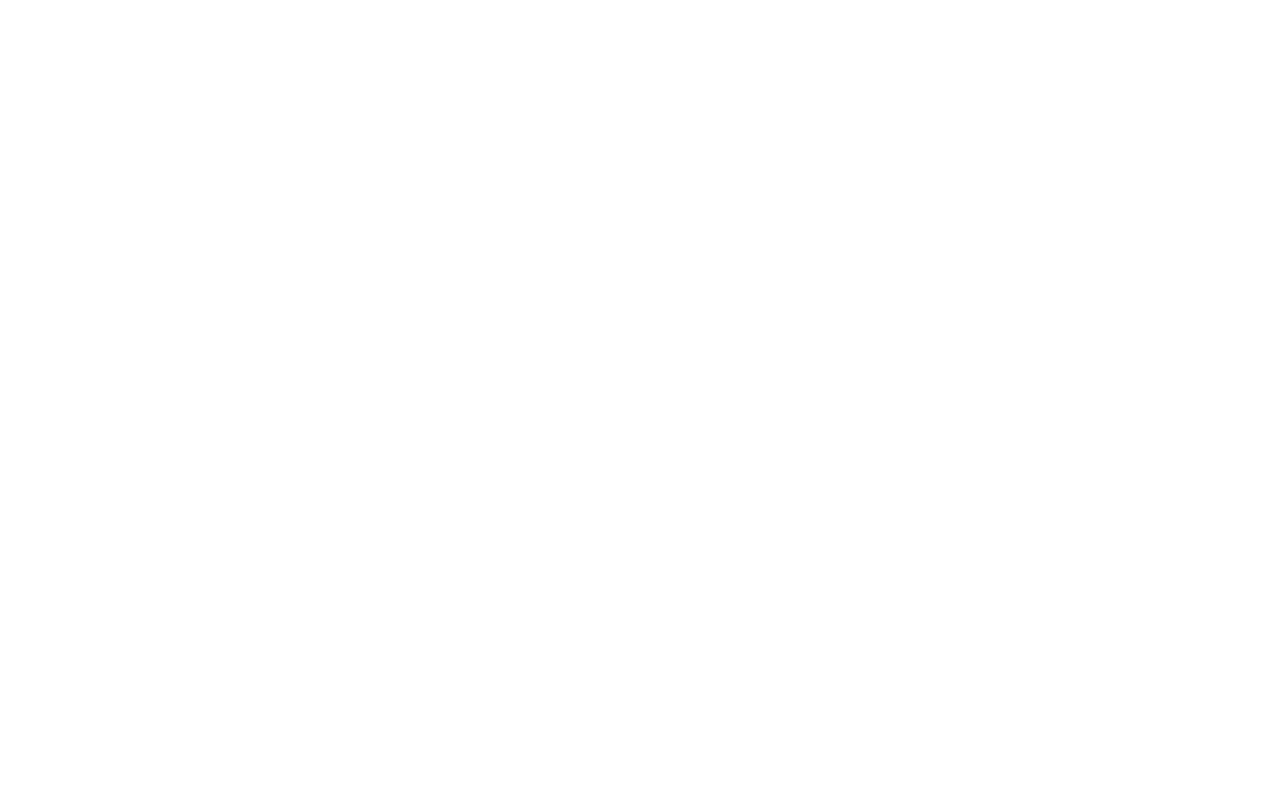
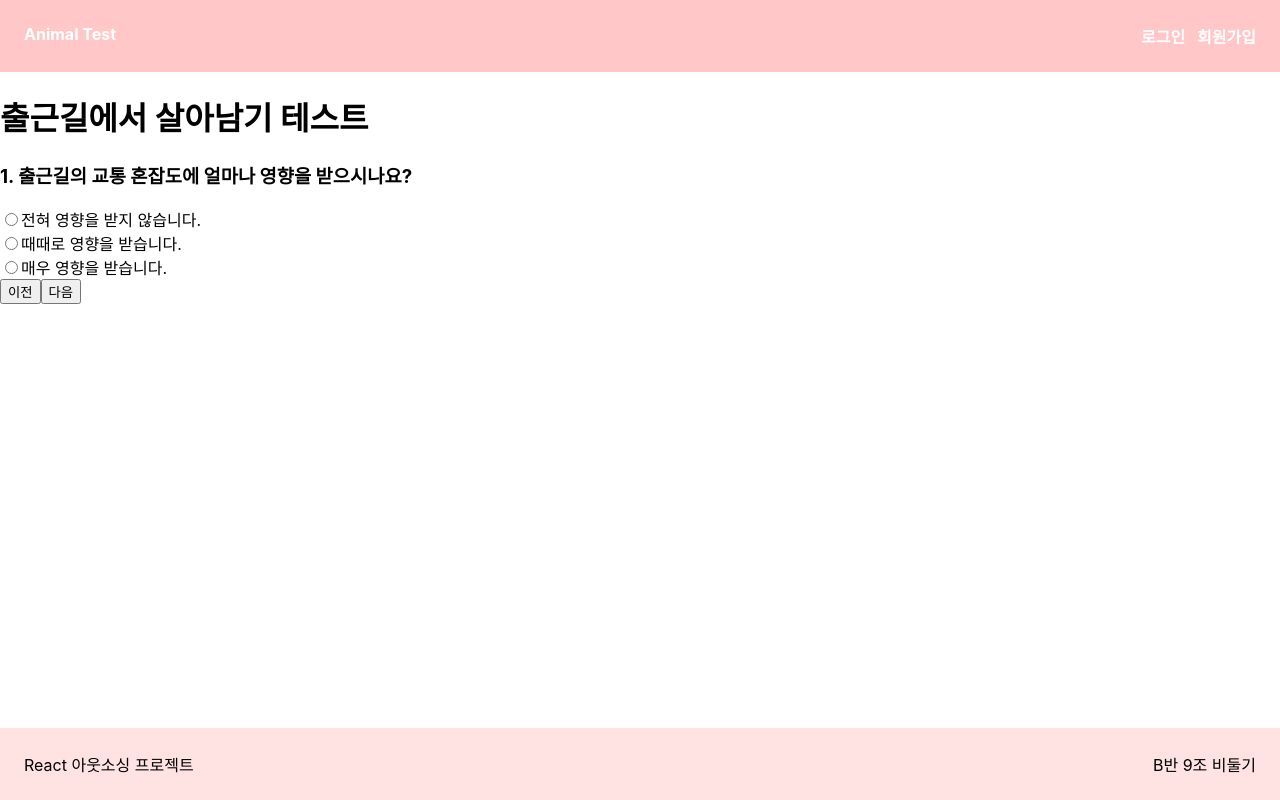
Before and after one commit to kitae0831/pigeon, a React (Create React App) app: page /workSurvive in a window 1280 px wide. Before the commit this address had no page. Built offline with nearby package versions, Linux system fonts and the light colour scheme.

Commit message:
feat/ 출근길 심리테스트 기능 완성

```diff
--- /dev/null
+++ b/src/components/freeBoardWrite/FreeBoardWrite.jsx
@@ -0,0 +1,7 @@
+import React from 'react';
+
+function FreeBoardWrite() {
+  return <div>FreeBoardWrite</div>;
+}
+
+export default FreeBoardWrite;
--- a/src/components/main/Main.jsx
+++ b/src/components/main/Main.jsx
@@ -12,6 +12,8 @@
       <MbtiTest />
       <h1>어떤 동물을 닮았을까?</h1>
       <PurpleButton onClick={() => navigate('/animal')}>테스트 시작</PurpleButton>
+      <h1>출근길에서 살아남기 테스트</h1>
+      <PurpleButton onClick={() => navigate('/workSurvive')}>테스트 시작</PurpleButton>
     </>
   );
 }
--- /dev/null
+++ b/src/components/workSurviveTest/WorkSurviveData.jsx
@@ -0,0 +1,130 @@
+export const WorkSurviveTest = [
+  {
+    id: 1,
+    question: '1. 출근길의 교통 혼잡도에 얼마나 영향을 받으시나요?',
+    answers: [
+      { answer: '전혀 영향을 받지 않습니다.', score: 3 },
+      { answer: '때때로 영향을 받습니다.', score: 2 },
+      { answer: '매우 영향을 받습니다.', score: 1 }
+    ]
+  },
+  {
+    id: 2,
+    question: '2. 출근 전 미리 준비해놓은 스트레칭과 호흡법을 사용하시나요?',
+    answers: [
+      { answer: '네, 항상 사용합니다.', score: 3 },
+      { answer: '때때로 사용합니다.', score: 2 },
+      { answer: '아니요, 사용하지 않습니다.', score: 1 }
+    ]
+  },
+  {
+    id: 3,
+    question: '3. 승강기 대신 계단을 이용하는 편인가요?',
+    answers: [
+      { answer: '네, 항상 계단을 이용합니다.', score: 3 },
+      { answer: '때때로 계단을 이용합니다.', score: 2 },
+      { answer: '아니요, 승강기를 이용합니다.', score: 1 }
+    ]
+  },
+  {
+    id: 4,
+    question: '4. 출근길 동안 음악이나 팟캐스트를 듣는 것을 좋아하시나요?',
+    answers: [
+      { answer: '네, 매우 좋아합니다.', score: 3 },
+      { answer: '때때로 좋아합니다.', score: 2 },
+      { answer: '아니요, 별로 좋아하지 않습니다.', score: 1 }
+    ]
+  },
+  {
+    id: 5,
+    question: '5. 다른 사람들과의 교통 예절을 중요하게 생각하시나요?',
+    answers: [
+      { answer: '네, 매우 중요하게 생각합니다.', score: 3 },
+      { answer: '때때로 중요하게 생각합니다.', score: 2 },
+      { answer: '아니요, 그렇게 중요하게 생각하지 않습니다.', score: 1 }
+    ]
+  },
+  {
+    id: 6,
+    question: '6. 출근길 동안 지갑, 핸드폰 등 물건들을 잘 챙기시나요?',
+    answers: [
+      { answer: '네, 항상 잘 챙깁니다.', score: 3 },
+      { answer: '때때로 잘 챙깁니다.', score: 2 },
+      { answer: '아니요, 잘 챙기지 못합니다.', score: 1 }
+    ]
+  },
+  {
+    id: 7,
+    question: '7. 출근길의 일정 지점에서 휴식을 취하는 것을 좋아하시나요?',
+    answers: [
+      { answer: '네, 매우 좋아합니다.', score: 3 },
+      { answer: '때때로 좋아합니다.', score: 2 },
+      { answer: '아니요, 별로 좋아하지 않습니다.', score: 1 }
+    ]
+  },
+  {
+    id: 8,
+    question: '8. 출근길의 장소를 미리 탐색하고 알아두시나요?',
+    answers: [
+      { answer: '네, 항상 탐색하고 알아둡니다.', score: 3 },
+      { answer: '때때로 탐색하고 알아둡니다.', score: 2 },
+      { answer: '아니요, 그렇게 하지 않습니다.', score: 1 }
+    ]
+  },
+  {
+    id: 9,
+    question: '9. 출근길의 갑작스러운 변화에 잘 적응하시나요?',
+    answers: [
+      { answer: '네, 매우 잘 적응합니다.', score: 3 },
+      { answer: '때때로 잘 적응합니다.', score: 2 },
+      { answer: '아니요, 잘 적응하지 못합니다.', score: 1 }
+    ]
+  },
+  {
+    id: 10,
+    question: '10. 출근길의 스트레스를 풀기 위해 어떤 방법을 사용하시나요?',
+    answers: [
+      { answer: '스트레칭과 호흡법 사용', score: 3 },
+      { answer: '음악이나 팟캐스트 듣기', score: 2 },
+      { answer: '다른 방법 사용', score: 1 }
+    ]
+  }
+];
+
+export const WorkSurviveResult = [
+  {
+    id: 1,
+    title: '출근길 마스터',
+    description:
+      '출근길에서 거의 어떤 상황에서도 차분하고 대처할 수 있습니다. 스트레칭과 호흡법을 활용하여 스트레스를 잘 관리하며, 음악이나 팟캐스트로 기분을 전환시킬 수 있습니다. 다른 사람들과의 교통 예절을 중요하게 생각하며 물건들도 잘 챙깁니다. 출근길의 일정 지점에서 휴식을 취하는 것을 좋아하고, 장소를 미리 탐색하여 갑작스러운 변화에 잘 적응합니다.',
+    score: [26, 30]
+  },
+  {
+    id: 2,
+    title: '스트레스를 잘 다루는 출근러',
+    description:
+      '대체로 출근길에서 스트레스를 잘 다룹니다. 스트레칭과 호흡법을 사용하여 휴식을 취하고, 음악이나 팟캐스트로 스트레스를 줄이기도 합니다. 다른 사람들과의 교통 예절을 중요시하고, 물건들도 잘 챙기려 노력합니다. 출근길의 일정 지점에서 휴식을 취하는 것이 좋으며, 때때로 장소를 탐색하여 갑작스러운 변화에 적응합니다.',
+    score: [21, 25]
+  },
+  {
+    id: 3,
+    title: '꾸준한 노력이 필요한 출근러',
+    description:
+      '출근길에서 스트레스를 다루기 위해 꾸준한 노력이 필요합니다. 스트레칭과 호흡법을 사용하는 것이 도움이 될 수 있습니다. 음악이나 팟캐스트를 활용하여 스트레스를 해소하려 노력하고, 다른 사람들과의 교통 예절과 물건 챙기기를 좀 더 신경쓰기를 권장합니다. 출근길의 일정 지점에서 휴식을 취하는 것이 좋으며, 갑작스러운 변화에 조금 더 적응하려 노력이 필요합니다.',
+    score: [16, 20]
+  },
+  {
+    id: 4,
+    title: '스트레스에 민감한 출근러',
+    description:
+      '출근길에서 스트레스를 잘 다루지 못하고 민감하게 반응할 수 있습니다. 스트레칭과 호흡법을 시도하여 스트레스를 관리하는 것이 도움이 될 수 있습니다. 음악이나 팟캐스트를 듣는 것을 통해 기분을 전환하려 노력하고, 교통 예절과 물건 챙기기를 더 신경쓰기를 권장합니다. 출근길의 일정 지점에서 휴식을 취하는 것이 좋으며, 갑작스러운 변화에 적응하는 것이 어려울 수 있습니다.',
+    score: [10, 15]
+  },
+  {
+    id: 5,
+    title: '출근길 서바이벌이 어려운 출근러',
+    description:
+      '출근길에서 서바이벌이 어려울 수 있습니다. 스트레칭과 호흡법을 통해 스트레스를 관리하는 것이 중요하며, 음악이나 팟캐스트를 활용하여 휴식을 취하려 노력해야 합니다. 다른 사람들과의 교통 예절과 물건 챙기기를 더 신경쓰는 것이 필요하며, 출근길의 일정 지점에서 휴식을 취하는 것이 도움이 될 수 있습니다. 갑작스러운 변화에 대처하기가 어려울 수 있습니다.',
+    score: [0, 5]
+  }
+];
--- /dev/null
+++ b/src/components/workSurviveTest/WorkSurviveTemplate.jsx
@@ -0,0 +1,103 @@
+import React, { useState } from 'react';
+import { WorkSurviveTest, WorkSurviveResult } from './WorkSurviveData';
+import { styled } from 'styled-components';
+
+function WorkSurviveTemplate() {
+  const [step, setStep] = useState(0);
+  const [score, setScore] = useState({});
+  const [result, setResult] = useState(false);
+  const [checkedValue, setCheckedValue] = useState(null);
+
+  const handleAnswer = (value) => {
+    setCheckedValue(value);
+    setScore((prevScore) => {
+      const newScore = { ...prevScore, [step]: value };
+      return newScore;
+    });
+  };
+
+  const newScore = Object.values(score);
+  const totalScore = newScore.reduce((prev, cur) => {
+    return (prev += cur);
+  }, 0);
+
+  console.log('total', totalScore);
+
+  const handleNextBtn = () => {
+    if (step < 9) {
+      setStep(step + 1);
+      setCheckedValue(null);
+    } else {
+      setResult(true);
+    }
+  };
+
+  const makeResult = () => {
+    const surveyResult = WorkSurviveResult.find((item) => item.score[0] <= totalScore);
+    console.log('survey', surveyResult);
+
+    return (
+      <Container>
+        <ResultContainer>
+          <h1>{surveyResult.title}</h1>
+          <ResultDescription>{surveyResult.description}</ResultDescription>
+        </ResultContainer>
+      </Container>
+    );
+  };
+
+  return result ? (
+    makeResult()
+  ) : (
+    <div>
+      <h1>출근길에서 살아남기 테스트</h1>
+      <div>
+        <h3>{WorkSurviveTest[step].question}</h3>
+        {WorkSurviveTest[step].answers.map((item) => {
+          return (
+            <div key={item.score}>
+              <form>
+                <label>
+                  <input
+                    name={`answer_${WorkSurviveTest[step].id}`}
+                    type="radio"
+                    value={item.score}
+                    checked={checkedValue === item.score}
+                    onChange={() => handleAnswer(item.score)}
+                  />
+                  {item.answer}
+                </label>
+              </form>
+              {console.log(score)}
+            </div>
+          );
+        })}
+        <button onClick={() => setStep(step - 1)}>이전</button>
+        <button onClick={handleNextBtn}>다음</button>
+      </div>
+    </div>
+  );
+}
+
+export default WorkSurviveTemplate;
+
+const Container = styled.div`
+  display: flex;
+  justify-content: center;
+  /* align-items: center;
+  height: 50vh; */
+`;
+
+const ResultContainer = styled.div`
+  margin: 0 auto;
+  text-align: center;
+
+  /* position: absolute;
+  top: 30%;
+  left: 50%;
+  transform: translate(-50%, -50%); */
+`;
+
+const ResultDescription = styled.p`
+  width: 500px;
+`;
--- /dev/null
+++ b/src/pages/FreeBoard.jsx
@@ -0,0 +1,8 @@
+import React from 'react';
+import FreeBoardWrite from '../components/freeBoardWrite/FreeBoardWrite';
+
+function FreeBoard() {
+  return <FreeBoardWrite />;
+}
+
+export default FreeBoard;
--- /dev/null
+++ b/src/pages/WorkSurvive.jsx
@@ -0,0 +1,8 @@
+import React from 'react';
+import WorkSurviveTemplate from '../components/workSurviveTest/WorkSurviveTemplate';
+
+function WorkSurvive() {
+  return <WorkSurviveTemplate />;
+}
+
+export default WorkSurvive;
--- a/src/shared/Router.jsx
+++ b/src/shared/Router.jsx
@@ -8,6 +8,8 @@
 import SignIn from '../components/auth/SignIn';
 import SignUp from '../components/auth/SignUp';
 import Animal from '../pages/Animal';
+import WorkSurvive from '../pages/WorkSurvive';
+import FreeBoard from '../pages/FreeBoard';
 
 const Router = () => {
   return (
@@ -19,6 +21,8 @@
           <Route path="/bird" element={<Bird />} />
           <Route path="/dog" element={<Dog />} />
           <Route path="/cat" element={<Cat />} />
+          <Route path="/workSurvive" element={<WorkSurvive />} />
+          <Route path="/freeBoard" element={<FreeBoard />} />
           <Route path="/signIn" element={<SignIn />} />
           <Route path="/signUp" element={<SignUp />} />
         </Route>
```
Also changed, not shown: 1 other file (tests, documents, lock files or other folders).
